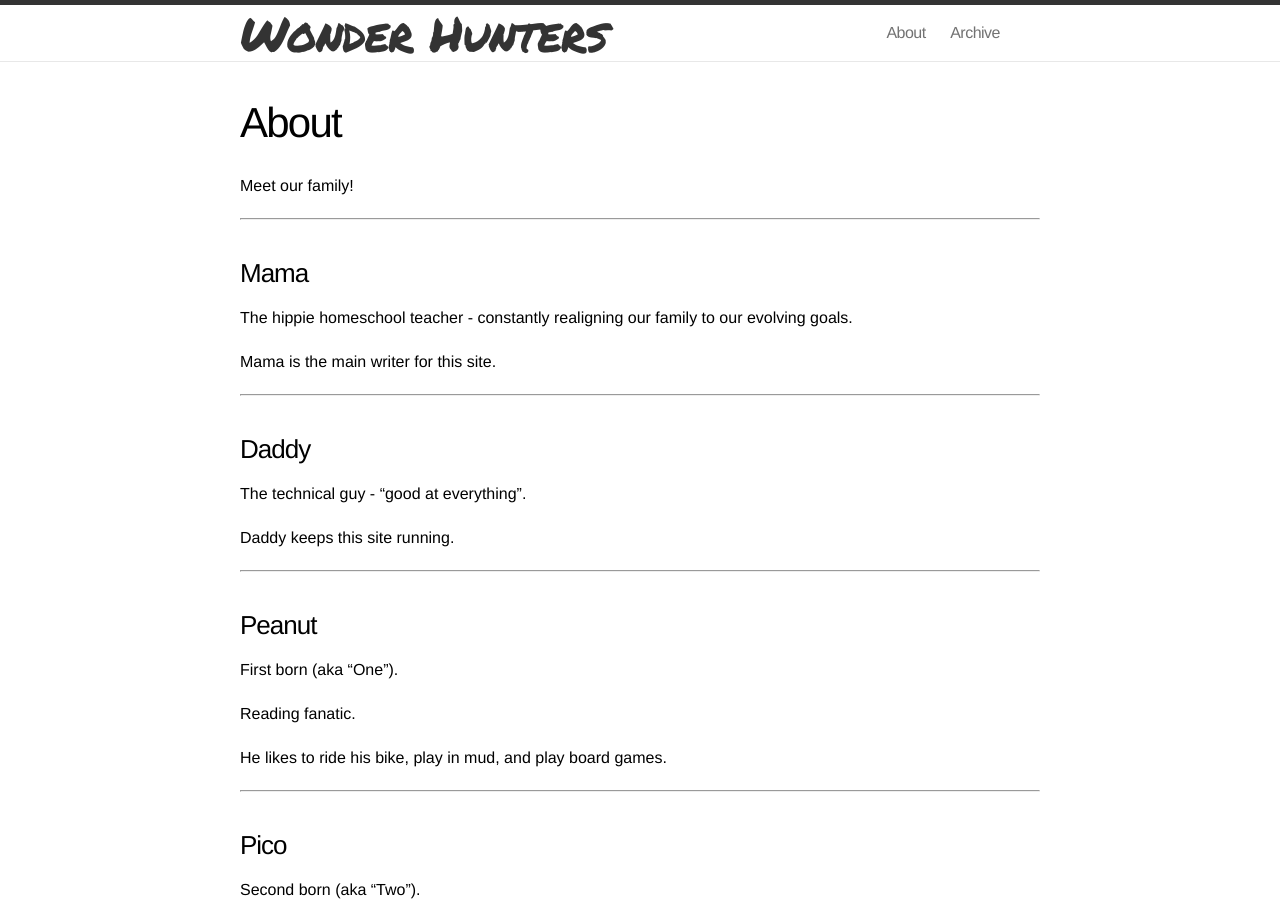
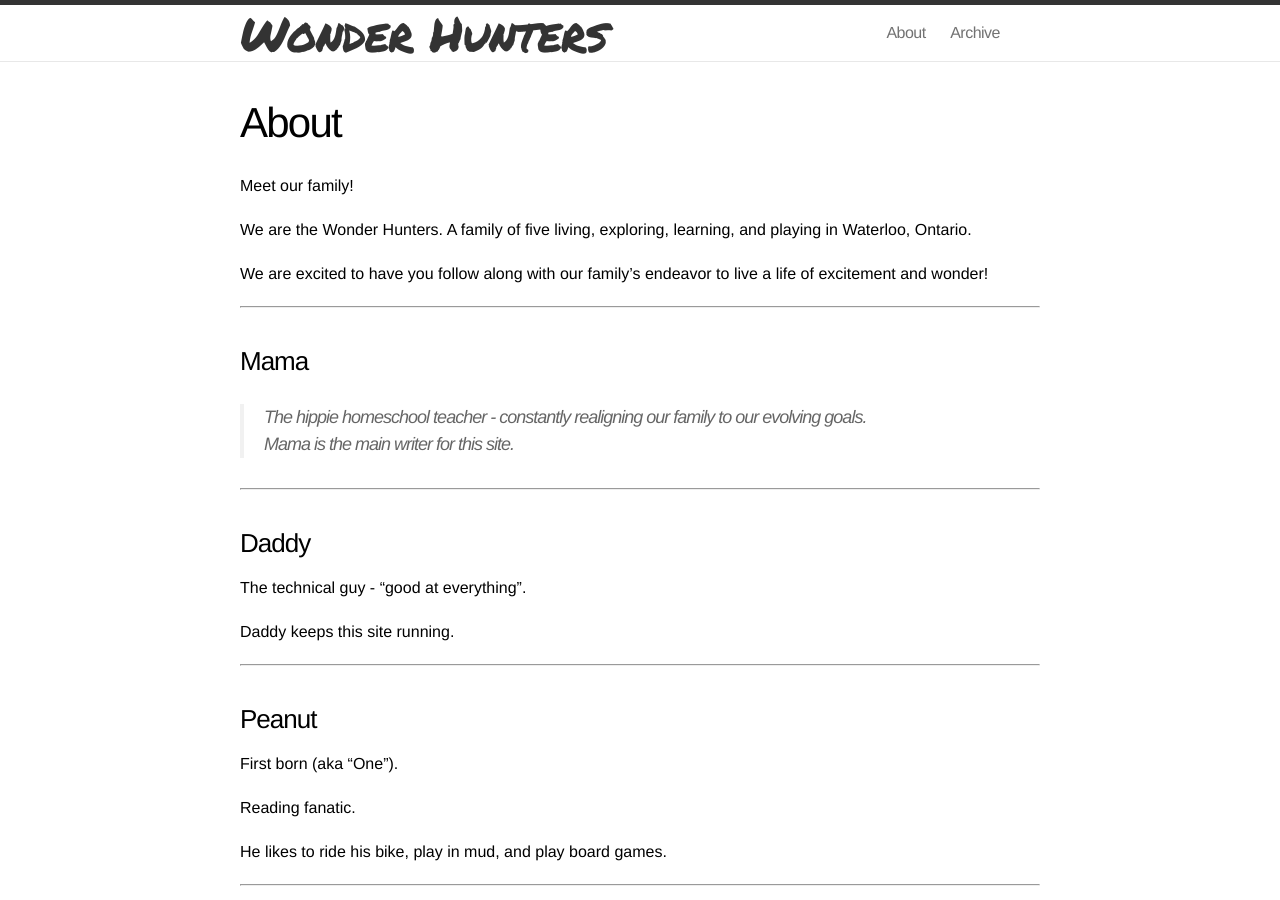
Before and after one commit to jenniferhunter/jenniferhunter.github.io, a Jekyll site: the page built from about.md, in a window 1280 px wide and 900 px high. Built offline with Jekyll 4.4.1, drawn with Linux system fonts in a browser that asks for light colours; some web fonts are replaced; Markdown is read by kramdown in place of the engine named in the settings.

Commit message:
Updated the 'about' page

```diff
--- a/about.md
+++ b/about.md
@@ -6,12 +6,17 @@ permalink: /about/
 
 Meet our family!
 
+We are the Wonder Hunters.  A family of five living, exploring, learning, and playing in Waterloo, Ontario.
+
+We are excited to have you follow along with our family’s endeavor to live a life of excitement and wonder!
+
+
 ***
 
 ### Mama
-The hippie homeschool teacher - constantly realigning our family to our evolving goals.
-
-Mama is the main writer for this site.
+> The hippie homeschool teacher - constantly realigning our family to our evolving goals.
+>
+> Mama is the main writer for this site.
 
 ***
 
```
